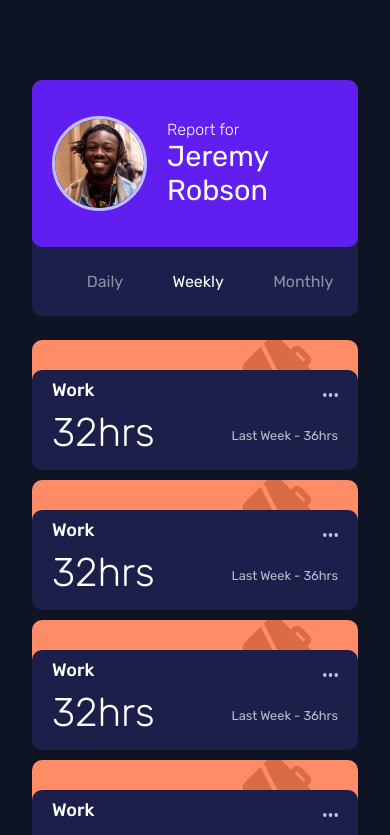
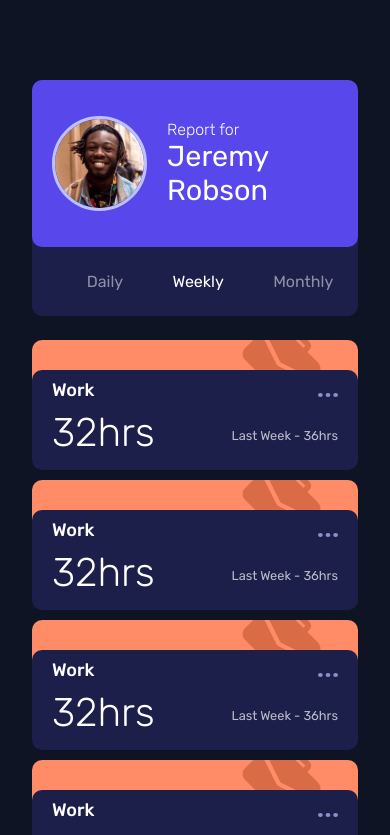
Before and after one commit to aweliego/time-tracking-dashboard, a React (Create React App) app: page / in a window 390 px wide. Shown: the top 835 px of the page. Built offline with nearby package versions, Linux system fonts and the light colour scheme.

Commit message:
Style bg icon on mobile and hover states

```diff
--- a/src/components/Activity/Activity.css
+++ b/src/components/Activity/Activity.css
@@ -1,5 +1,6 @@
 .Activity-Card {
   background: hsl(15, 100%, 70%) url(../../../public/images/icon-work.svg) no-repeat 85% -18%;
+  cursor: pointer;
 }
 
 .Activity {
@@ -7,6 +8,10 @@
   padding: 10px;
   z-index: 1;
   position: relative;
+}
+
+.Activity:hover {
+  background-color: rgb(61, 65, 129)
 }
 
 .Activity-Card,
@@ -23,12 +28,17 @@
   font-size: 18px;
   font-weight: 500;
   display: inline-block;
-  margin: 0 65px 10px 0;
+  margin: 0 75px 10px 0;
 }
 
 .Activity img {
-  width: 15px;
+  width: 20px;
   vertical-align: middle;
+  opacity: 0.7;
+}
+
+.Activity img:hover {
+  opacity: 1;
 }
 
 .current-stats {
@@ -42,7 +52,12 @@
   opacity: 0.7;
 }
 
-@media only screen and (max-width: 583px) {
+@media only screen and (max-width: 811px) {
+
+  .Activity-Card {
+    background-position: 85% -85%;
+  }
+
   .Activity-Card,
   .Activity {
     grid-column: 1 / -1;
--- a/src/components/App/App.css
+++ b/src/components/App/App.css
@@ -14,10 +14,16 @@
   color: #fff;
 }
 
+@media only screen and (max-width: 811px) {
+  .App-container {
+    margin: 5rem 2rem;
+  }
+}
+
+
 @media only screen and (max-width: 700px) {
   .App-container {
     /* Collapses into 1 column */
     grid-template-columns: 1fr;
-    margin: 5rem 2rem;
   }
 }
--- a/src/components/Dashboard/Dashboard.css
+++ b/src/components/Dashboard/Dashboard.css
@@ -4,7 +4,7 @@
   grid-gap: 1.5rem;
 }
 
-@media only screen and (max-width: 583px) {
+@media only screen and (max-width: 811px) {
   .Dashboard-grid {
     /* Collapses into 1 column */
     grid-template-columns: 1fr;
--- a/src/components/SideBar/SideBar.css
+++ b/src/components/SideBar/SideBar.css
@@ -17,7 +17,7 @@
 }
 
 .user {
-  background-color: hsl(259, 88%, 53%);
+  background-color: hsl(246, 80%, 60%);
   font-weight: 300;
   border-radius: 10px;
   padding: 10px;
@@ -42,9 +42,10 @@
 .timeframes li {
   padding: 10px 0;
   opacity: 0.5;
+  cursor: pointer;
 }
 
-.timeframes .active {
+.timeframes .active, .timeframes li:hover {
   opacity: 1;
 }
 
```
